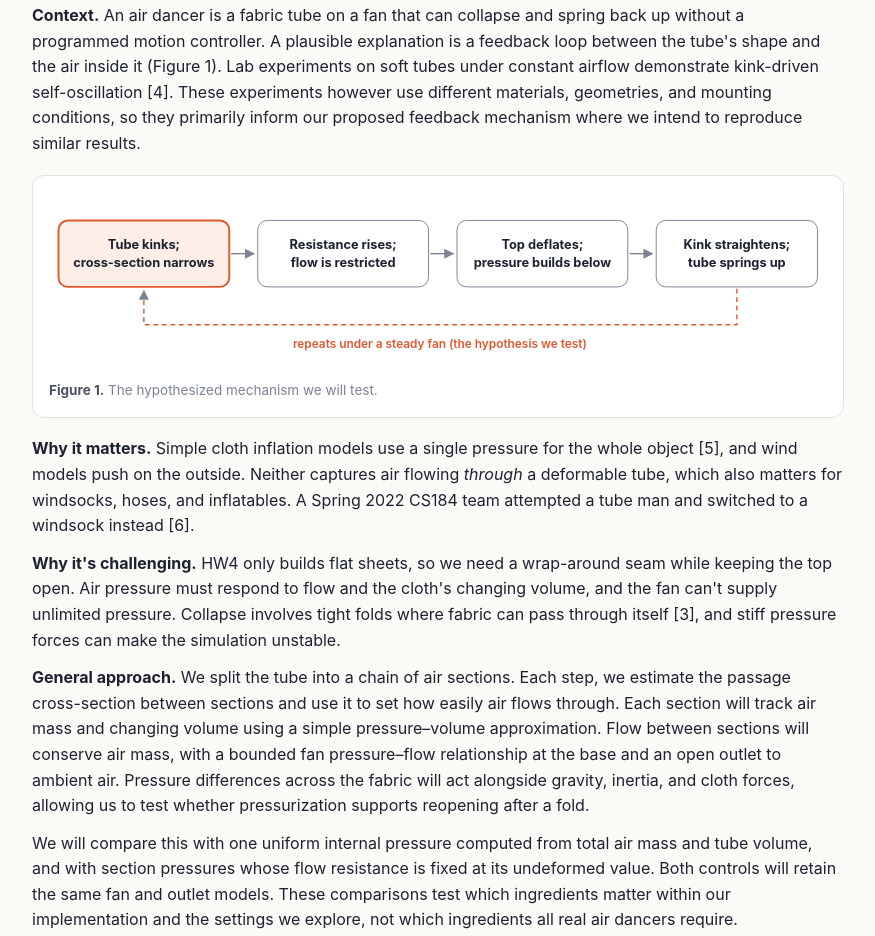
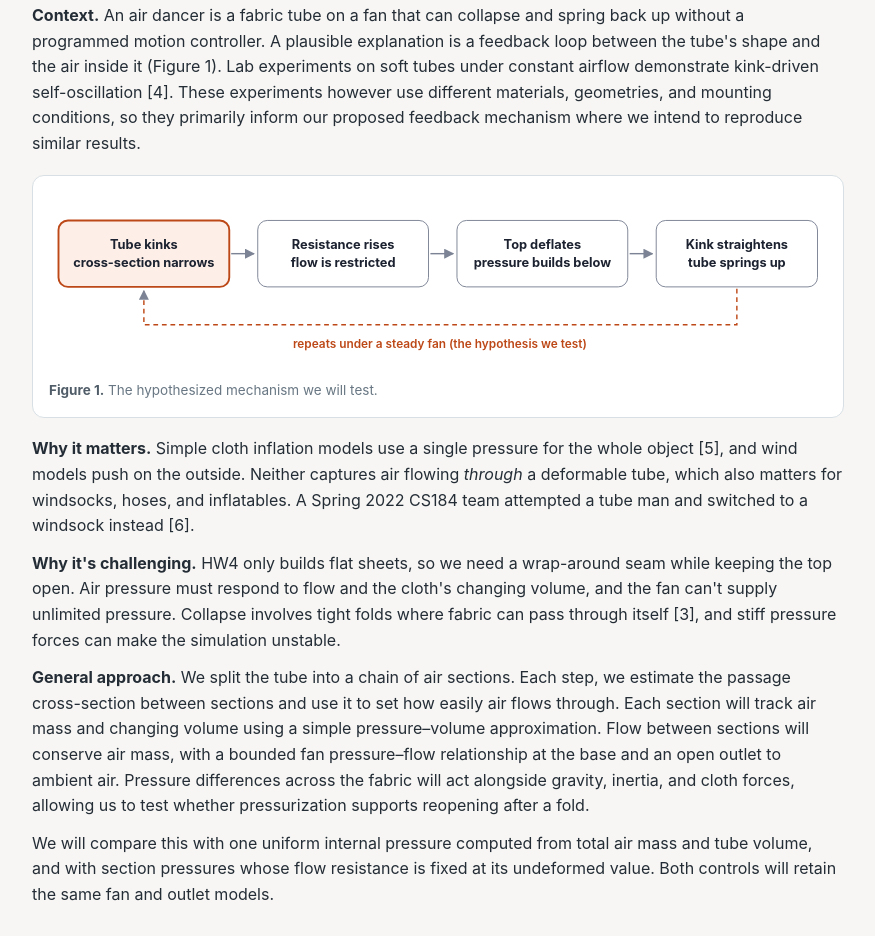
Before and after one commit to jamesonhearn/cal-air-dancer, a plain HTML site: page index.html in a window 1280 px wide. Shown: the part 734-1670 px from the top of the page, without its empty margins (202-1077 px from the left). Drawn offline with Linux system fonts and the light colour scheme.

Commit message:
Refactor CSS variables and update SVG styles

```diff
--- a/index.html
+++ b/index.html
@@ -6,12 +6,29 @@
 <title>Air Dancer — CS184/284A Final Project Proposal</title>
 <style>
   :root {
-    --ink: #1c2230; --ink-2: #4a5263; --ink-3: #7b8394;
-    --paper: #fbfaf7; --card: #fff; --rule: #e6e2da;
-    --accent: #e4572e; --accent-soft: #fdeee8;
-    --sky: #2f74b5; --sky-soft: #e9f2fb;
-    --sun: #f2b134; --sun-soft: #fdf5e2;
-    --good: #2e8b57; --good-soft: #e7f4ec;
+  --ink: #242d36;
+  --ink-2: #505d68;
+  --ink-3: #687783;
+
+  --paper: #f7f6f4;
+  --card: #ffffff;
+  --rule: #d8e0e5;
+
+  /* Fired orange — primary emphasis */
+  --accent: #bd4817;
+  --accent-soft: #ffede3;
+
+  /* Steel blue — comparisons and supporting information */
+  --sky: #456a83;
+  --sky-soft: #e7f0f5;
+
+  /* Bronze — secondary emphasis */
+  --sun: #896322;
+  --sun-soft: #f5eddf;
+
+  /* Muted plum — replaces green */
+  --good: #79566d;
+  --good-soft: #f2e9ef;
     --r: 12px; --maxw: 860px;
     --font: -apple-system, BlinkMacSystemFont, "Segoe UI", Roboto, "Helvetica Neue", Arial, sans-serif;
     --mono: ui-monospace, SFMono-Regular, Menlo, Consolas, monospace;
@@ -152,20 +169,20 @@
       <svg viewBox="0 0 820 190" role="img" aria-label="Hypothesized loop: tube kinks, flow is restricted, top loses support while pressure builds below, and the tube may reopen.">
         <defs><marker id="a" viewBox="0 0 10 10" refX="9" refY="5" markerWidth="7" markerHeight="7" orient="auto-start-reverse"><path d="M0 0L10 5L0 10z" fill="#7b8394"/></marker></defs>
         <g font-size="13.5" fill="#1c2230" text-anchor="middle">
-          <rect x="10" y="30" width="180" height="70" rx="10" fill="#fdeee8" stroke="#e4572e" stroke-width="2"/>
-          <text x="100" y="60" font-weight="700">Tube kinks;</text><text x="100" y="79" font-weight="700">cross-section narrows</text>
+          <rect x="10" y="30" width="180" height="70" rx="10" fill="#fdeee8" stroke="#bd4817" stroke-width="2"/>
+          <text x="100" y="60" font-weight="700">Tube kinks</text><text x="100" y="79" font-weight="700">cross-section narrows</text>
           <rect x="220" y="30" width="180" height="70" rx="10" fill="#fff" stroke="#7b8394"/>
-          <text x="310" y="60" font-weight="700">Resistance rises;</text><text x="310" y="79" font-weight="700">flow is restricted</text>
+          <text x="310" y="60" font-weight="700">Resistance rises</text><text x="310" y="79" font-weight="700">flow is restricted</text>
           <rect x="430" y="30" width="180" height="70" rx="10" fill="#fff" stroke="#7b8394"/>
-          <text x="520" y="60" font-weight="700">Top deflates;</text><text x="520" y="79" font-weight="700">pressure builds below</text>
+          <text x="520" y="60" font-weight="700">Top deflates</text><text x="520" y="79" font-weight="700">pressure builds below</text>
           <rect x="640" y="30" width="170" height="70" rx="10" fill="#fff" stroke="#7b8394"/>
-          <text x="725" y="60" font-weight="700">Kink straightens;</text><text x="725" y="79" font-weight="700">tube springs up</text>
+          <text x="725" y="60" font-weight="700">Kink straightens</text><text x="725" y="79" font-weight="700">tube springs up</text>
         </g>
         <g stroke="#7b8394" stroke-width="1.5" fill="none">
           <path d="M192 65 H216" marker-end="url(#a)"/><path d="M402 65 H426" marker-end="url(#a)"/><path d="M612 65 H636" marker-end="url(#a)"/>
-          <path d="M725 102 V140 H100 V104" marker-end="url(#a)" stroke="#e4572e" stroke-dasharray="5 4"/>
+          <path d="M725 102 V140 H100 V104" marker-end="url(#a)" stroke="#bd4817" stroke-dasharray="5 4"/>
         </g>
-        <text x="412" y="164" text-anchor="middle" font-size="12.5" fill="#e4572e" font-weight="600">repeats under a steady fan (the hypothesis we test)</text>
+        <text x="412" y="164" text-anchor="middle" font-size="12.5" fill="#bd4817" font-weight="600">repeats under a steady fan (the hypothesis we test)</text>
       </svg>
       <figcaption><b>Figure 1.</b> The hypothesized mechanism we will test.</figcaption>
     </figure>
@@ -175,7 +192,7 @@
     <p><b>Why it's challenging.</b> HW4 only builds flat sheets, so we need a wrap-around seam while keeping the top open. Air pressure must respond to flow and the cloth's changing volume, and the fan can't supply unlimited pressure. Collapse involves tight folds where fabric can pass through itself [3], and stiff pressure forces can make the simulation unstable.</p>
 
     <p><b>General approach.</b> We split the tube into a chain of air sections. Each step, we estimate the passage cross-section between sections and use it to set how easily air flows through. Each section will track air mass and changing volume using a simple pressure–volume approximation. Flow between sections will conserve air mass, with a bounded fan pressure–flow relationship at the base and an open outlet to ambient air. Pressure differences across the fabric will act alongside gravity, inertia, and cloth forces, allowing us to test whether pressurization supports reopening after a fold.</p>
-    <p>We will compare this with one uniform internal pressure computed from total air mass and tube volume, and with section pressures whose flow resistance is fixed at its undeformed value. Both controls will retain the same fan and outlet models. These comparisons test which ingredients matter within our implementation and the settings we explore, not which ingredients all real air dancers require.</p>
+    <p>We will compare this with one uniform internal pressure computed from total air mass and tube volume, and with section pressures whose flow resistance is fixed at its undeformed value. Both controls will retain the same fan and outlet models.</p>
   </section>
 
   <!-- ============ GOALS AND DELIVERABLES ============ -->
@@ -207,7 +224,7 @@
           <text x="85" y="180">1 · upright</text><text x="247" y="180">2 · kink forms</text><text x="409" y="180">3 · top collapses</text><text x="571" y="180">4 · re-inflating</text><text x="733" y="180">5 · upright again</text>
         </g>
       </svg>
-      <figcaption><b>Figure 2.</b> Illustration of the desired cycle, not simulation output. We will produce a cycle filmstrip if sustained motion occurs.</figcaption>
+      <figcaption><b>Figure 2.</b> Illustration of the desired cycle.</figcaption>
     </figure>
 
     <h3>Questions we plan to answer</h3>
```
